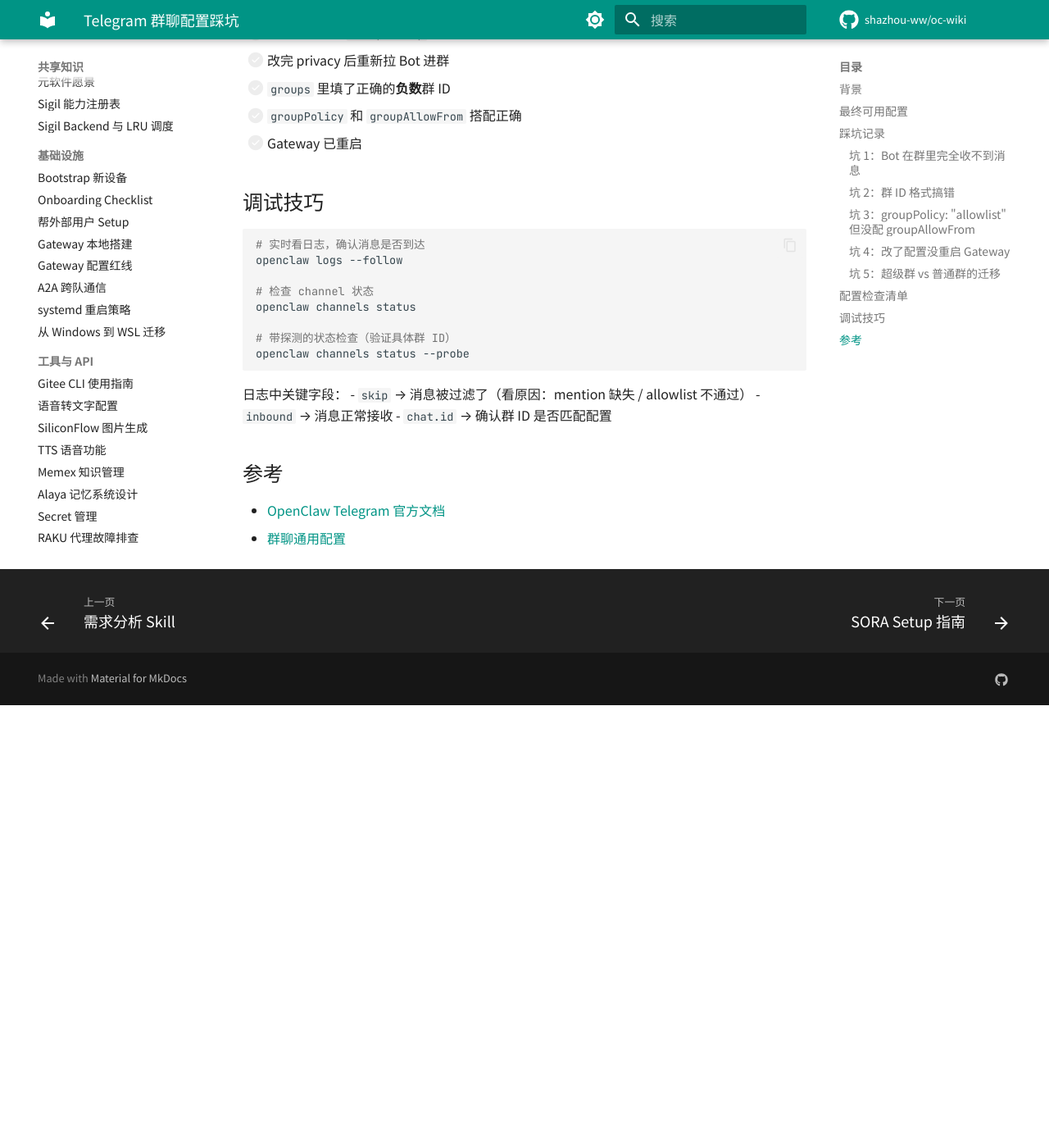
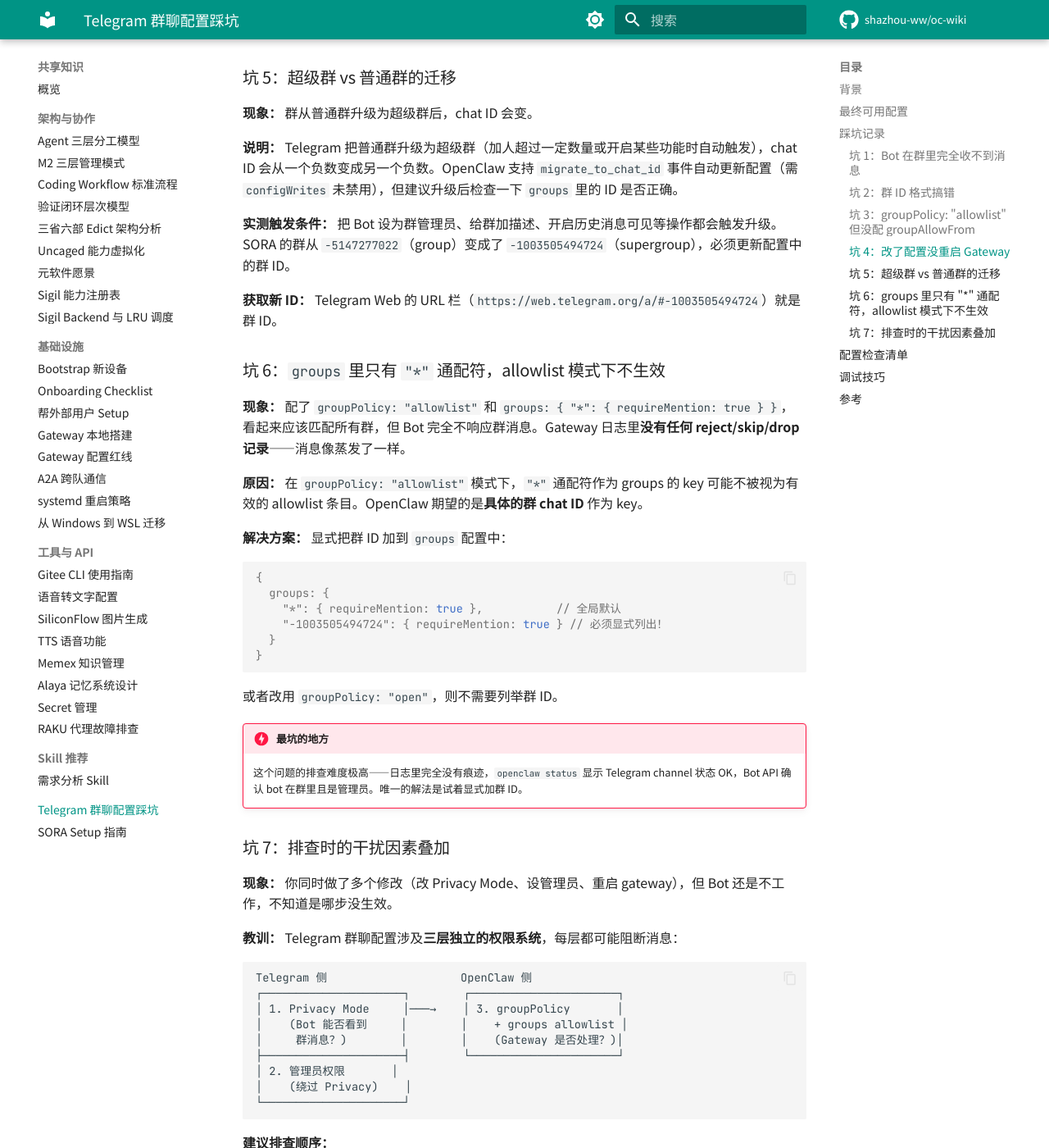
Before and after one commit to shazhou-ww/oc-wiki, an MkDocs documentation site: the page built from docs/shared/telegram-group-setup.md, in a window 1280 px wide and 1400 px high, scrolled down 2923 px. Shown: the whole window at 82% size. Built offline with MkDocs 1.6.1 and Material for MkDocs 9.7.7, drawn with Linux system fonts in a browser that asks for light colours; comment, search, counter and statistics services are not loaded; before the commit the page ends 3783 px from its top, so only the background shows below that; some of the changed text lies outside the part shown.

Commit message:
docs: 补充 Telegram 群聊配置实战踩坑（坑6-7 + 排查流程）
基于 SORA 小队 2026-04-08 加入 Mitsein 工作群的真实排障过程补充：
- 坑 6：allowlist 模式下 * 通配符不生效，需显式列群 ID
- 坑 7：三层权限系统排查顺序
- 管理员 ≠ 万事大吉的警告
- 超级群迁移的实测触发条件和 ID 获取方法
- 调试技巧补充 Bot API 直接验证方法
- 更新配置检查清单

````diff
--- a/docs/shared/telegram-group-setup.md
+++ b/docs/shared/telegram-group-setup.md
@@ -3,9 +3,14 @@
 !!! info "适用版本"
     OpenClaw 2026.3.x+，Telegram Bot API（grammY long polling 模式）
 
+!!! tip "贡献者"
+    小橘 🍊（NEKO）— 初版 | 星月 🌙（SORA）— 补充实战踩坑（2026-04-08）
+
 ## 背景
 
 把 OpenClaw Bot 拉进 Telegram 群聊，让它在被 @mention 时回复。听起来简单，实际踩了不少坑。
+
+本文基于 SORA 小队在 2026-04-08 加入 Mitsein 工作群时的真实排障过程整理。
 
 ## 最终可用配置
 
@@ -55,6 +60,9 @@
 
 或者更简单粗暴：**直接把 Bot 设为群管理员**，管理员天然能看到所有消息。
 
+!!! warning "管理员 ≠ 万事大吉"
+    设为管理员只解决了 Telegram 侧的消息投递问题。如果 OpenClaw 的 `groupPolicy` 是 `"allowlist"` 但 `groups` 配置里没有这个群的 ID，消息到了 gateway 还是会被静默丢弃——日志里甚至看不到任何 reject 记录。见坑 6。
+
 ### 坑 2：群 ID 格式搞错
 
 **现象：** 配置了 `groups`，但 Bot 还是不响应。
@@ -64,14 +72,16 @@
 **怎么拿到正确的群 ID：**
 
 ```bash
-# 方法 1：看 gateway 日志
-openclaw logs --follow
-# 在群里发一条消息，日志里会显示 chat.id
+# 方法 1：看 Telegram Web 的 URL 栏
+# https://web.telegram.org/a/#-1003505494724 → 群 ID 就是 -1003505494724
 
 # 方法 2：Telegram Bot API
 curl "https://api.telegram.org/bot<token>/getUpdates" | python3 -m json.tool | grep chat -A 5
 
 # 方法 3：用 @userinfobot 或 @getidsbot（转发群消息给它）
+
+# 方法 4：用 Bot API 直接查
+curl -s "https://api.telegram.org/bot<token>/getChat?chat_id=-1003505494724" | python3 -m json.tool
 ```
 
 ### 坑 3：`groupPolicy: "allowlist"` 但没配 `groupAllowFrom`
@@ -118,25 +128,87 @@ launchctl kickstart -k gui/$(id -u)/ai.openclaw.gateway
 
 **说明：** Telegram 把普通群升级为超级群（加人超过一定数量或开启某些功能时自动触发），chat ID 会从一个负数变成另一个负数。OpenClaw 支持 `migrate_to_chat_id` 事件自动更新配置（需 `configWrites` 未禁用），但建议升级后检查一下 `groups` 里的 ID 是否正确。
 
+**实测触发条件：** 把 Bot 设为群管理员、给群加描述、开启历史消息可见等操作都会触发升级。SORA 的群从 `-5147277022`（group）变成了 `-1003505494724`（supergroup），必须更新配置中的群 ID。
+
+**获取新 ID：** Telegram Web 的 URL 栏（`https://web.telegram.org/a/#-1003505494724`）就是群 ID。
+
+### 坑 6：`groups` 里只有 `"*"` 通配符，allowlist 模式下不生效
+
+**现象：** 配了 `groupPolicy: "allowlist"` 和 `groups: { "*": { requireMention: true } }`，看起来应该匹配所有群，但 Bot 完全不响应群消息。Gateway 日志里**没有任何 reject/skip/drop 记录**——消息像蒸发了一样。
+
+**原因：** 在 `groupPolicy: "allowlist"` 模式下，`"*"` 通配符作为 groups 的 key 可能不被视为有效的 allowlist 条目。OpenClaw 期望的是**具体的群 chat ID** 作为 key。
+
+**解决方案：** 显式把群 ID 加到 `groups` 配置中：
+
+```json5
+{
+  groups: {
+    "*": { requireMention: true },           // 全局默认
+    "-1003505494724": { requireMention: true } // 必须显式列出！
+  }
+}
+```
+
+或者改用 `groupPolicy: "open"`，则不需要列举群 ID。
+
+!!! danger "最坑的地方"
+    这个问题的排查难度极高——日志里完全没有痕迹，`openclaw status` 显示 Telegram channel 状态 OK，Bot API 确认 bot 在群里且是管理员。唯一的解法是试着显式加群 ID。
+
+### 坑 7：排查时的干扰因素叠加
+
+**现象：** 你同时做了多个修改（改 Privacy Mode、设管理员、重启 gateway），但 Bot 还是不工作，不知道是哪步没生效。
+
+**教训：** Telegram 群聊配置涉及**三层独立的权限系统**，每层都可能阻断消息：
+
+```
+Telegram 侧                    OpenClaw 侧
+┌─────────────────────┐        ┌──────────────────────┐
+│ 1. Privacy Mode     │───→    │ 3. groupPolicy       │
+│    (Bot 能否看到     │        │    + groups allowlist │
+│     群消息？)        │        │    (Gateway 是否处理？)│
+├─────────────────────┤        └──────────────────────┘
+│ 2. 管理员权限       │
+│    (绕过 Privacy)    │
+└─────────────────────┘
+```
+
+**建议排查顺序：**
+
+1. 先用 Bot API 验证 Bot 能收到消息：`getUpdates`（如果用 webhook 则看 webhook info）
+2. 确认群 ID（注意升级 supergroup 后会变）
+3. 确认 `openclaw.json` 里 `groups` 有这个群 ID
+4. 重启 gateway
+5. 看日志确认消息到达
+
 ## 配置检查清单
 
 - [ ] BotFather 已 `/setprivacy` → Disable（或 Bot 是群管理员）
-- [ ] 改完 privacy 后重新拉 Bot 进群
-- [ ] `groups` 里填了正确的**负数**群 ID
+- [ ] 改完 privacy 后**重新拉 Bot 进群**（不是改完就行，必须退出再加入）
+- [ ] 确认群是否已升级为 supergroup（chat ID 会变！）
+- [ ] `groups` 里填了正确的**负数**群 ID（不要只靠 `"*"` 通配符）
 - [ ] `groupPolicy` 和 `groupAllowFrom` 搭配正确
-- [ ] Gateway 已重启
+- [ ] Gateway 已重启（`openclaw gateway restart`）
+- [ ] 重启后看日志确认消息到达（`tail -f /tmp/openclaw/openclaw-*.log`）
 
 ## 调试技巧
 
 ```bash
 # 实时看日志，确认消息是否到达
-openclaw logs --follow
+tail -f /tmp/openclaw/openclaw-$(date +%Y-%m-%d).log
 
 # 检查 channel 状态
-openclaw channels status
+openclaw status 2>&1 | grep -A5 Telegram
 
-# 带探测的状态检查（验证具体群 ID）
-openclaw channels status --probe
+# 直接用 Bot API 验证 bot 在群里的身份
+curl -s "https://api.telegram.org/bot<token>/getChatMember?chat_id=<群ID>&user_id=<bot ID>" | python3 -m json.tool
+
+# 确认群的类型和 ID
+curl -s "https://api.telegram.org/bot<token>/getChat?chat_id=<群ID>" | python3 -m json.tool
+
+# 主动发消息测试 bot 是否有群的发言权
+curl -s -X POST "https://api.telegram.org/bot<token>/sendMessage" \
+  -H "Content-Type: application/json" \
+  -d '{"chat_id": <群ID>, "text": "ping"}'
 ```
 
 日志中关键字段：
@@ -144,6 +216,9 @@ openclaw channels status --probe
 - `inbound` → 消息正常接收
 - `chat.id` → 确认群 ID 是否匹配配置
 
+!!! tip "如果日志里完全没有群消息的痕迹"
+    说明问题在 OpenClaw 的 `groups` allowlist 层——消息被静默丢弃了。优先检查群 ID 是否在 `groups` 配置中。
+
 ## 参考
 
 - [OpenClaw Telegram 官方文档](https://docs.openclaw.ai/channels/telegram)
````
